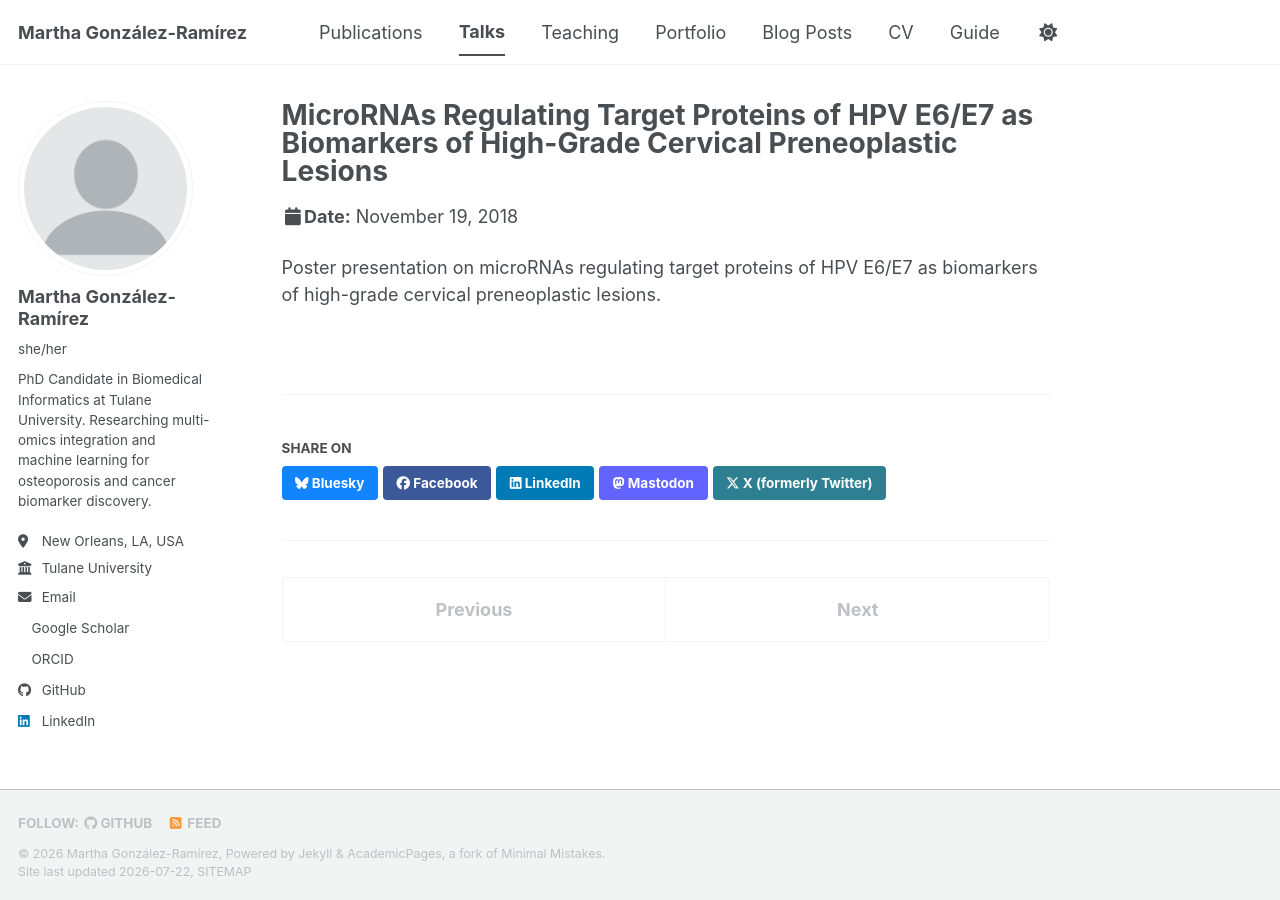
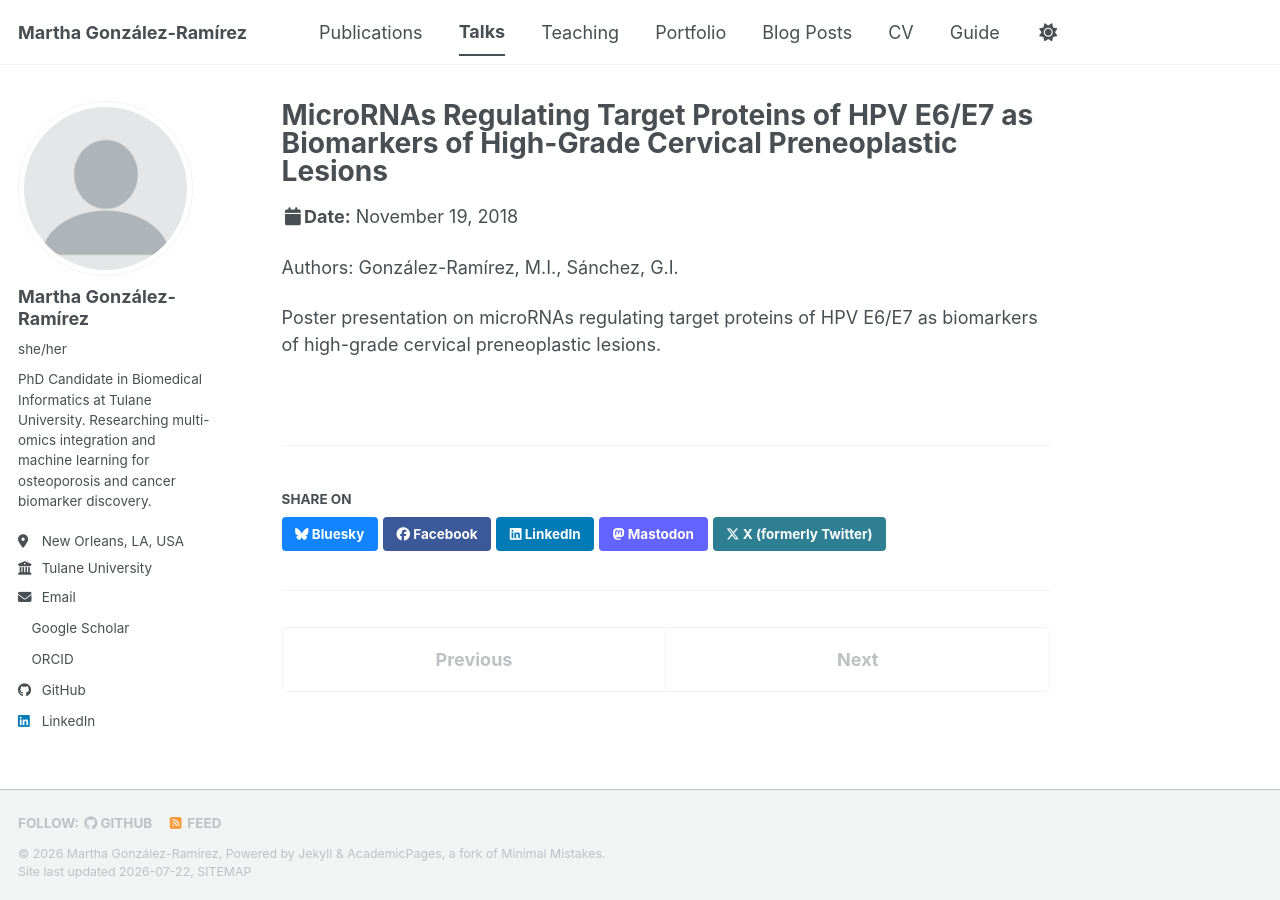
Before and after one commit to migonzalezr/migonzalezr.github.io, a Jekyll site: the page built from _talks/2018-11-19-poster-seminario-biomedicas-mirna-hpv-e6e7.md, in a window 1280 px wide. Built offline with Jekyll 4.4.1, drawn with Linux system fonts in a browser that asks for light colours; a style sheet for code colours, icons or effects is not loaded.

Commit message:
Add authors to seminar poster metadata
Added authors to the seminar poster details.

```diff
--- a/_talks/2018-11-19-poster-seminario-biomedicas-mirna-hpv-e6e7.md
+++ b/_talks/2018-11-19-poster-seminario-biomedicas-mirna-hpv-e6e7.md
@@ -8,4 +8,6 @@ date: 2018-11-19
 location: "Medellín, Colombia"
 ---
 
+Authors: González-Ramírez, M.I., Sánchez, G.I.
+
 Poster presentation on microRNAs regulating target proteins of HPV E6/E7 as biomarkers of high-grade cervical preneoplastic lesions.
```
